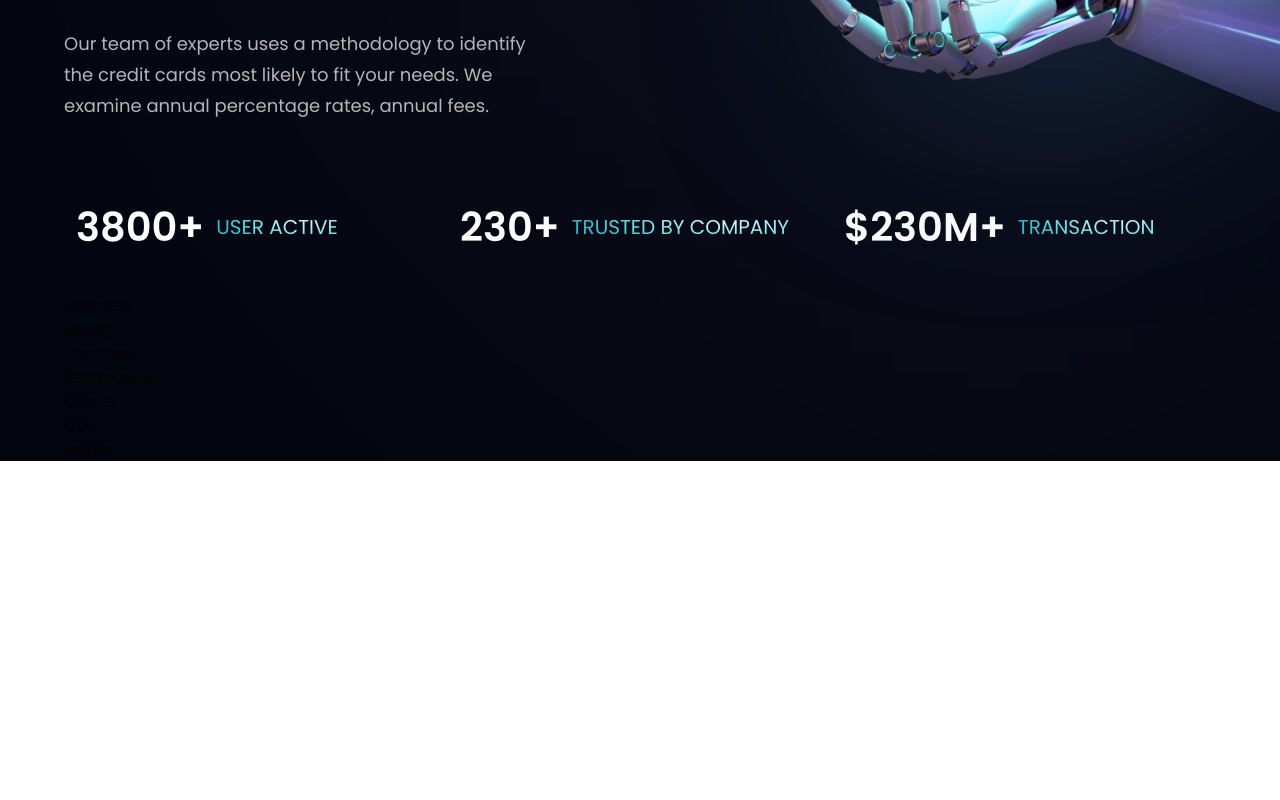
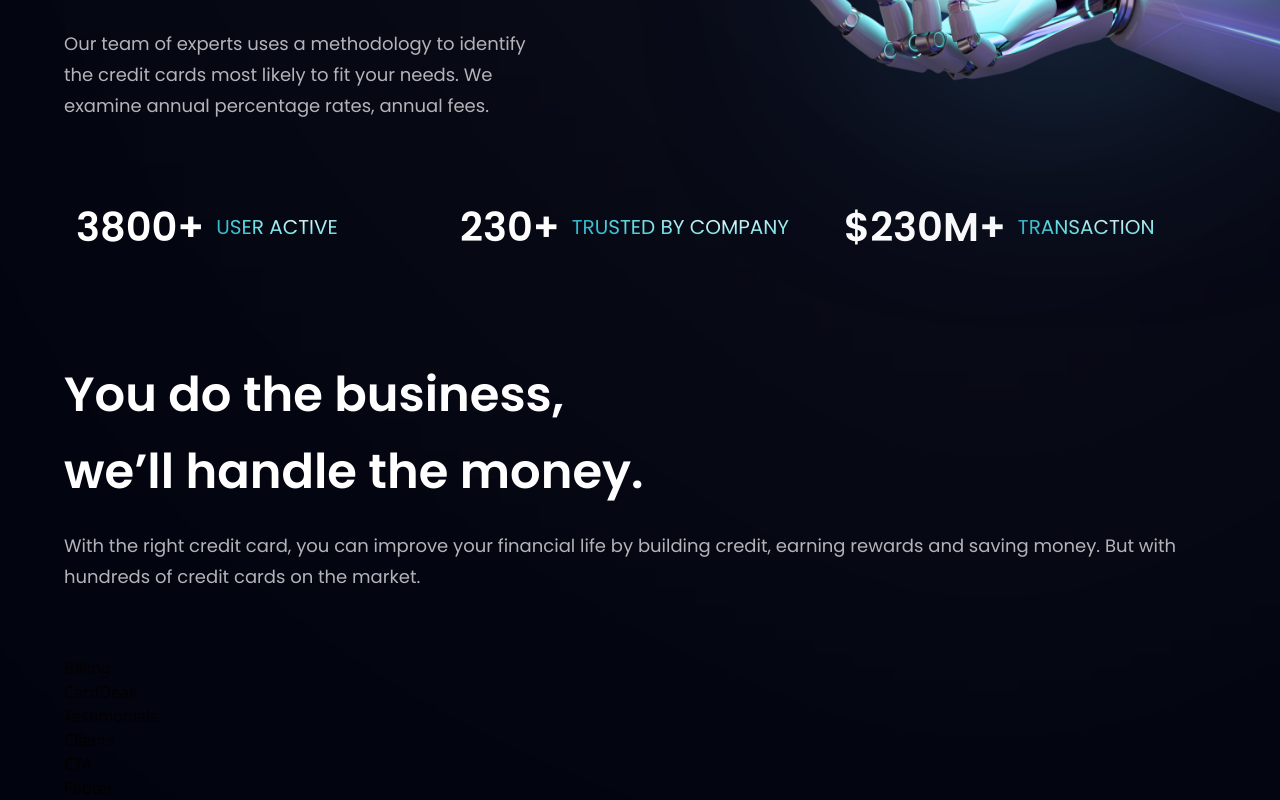
Before and after one commit to laney522/bank, a React app in the folder bank_modern_app/: page / in a window 1280 px wide. Shown: the part 603-1403 px from the top of the page. Before the commit the page ends 1064 px from the top, so only its background shows below. Built offline with nearby package versions, Linux system fonts and the light colour scheme; the HTML template or start-up script is replaced by a standard one.

Commit message:
Update Business.jsx

```diff
--- a/bank_modern_app/src/components/Business.jsx
+++ b/bank_modern_app/src/components/Business.jsx
@@ -1,10 +1,19 @@
 import React from 'react'
 import { features } from '../constants';
 import styles, { layout } from '../style';
+import Button from './Button';
 
 const Business = () => {
   return (
-    <div>Business</div>
+    <section id="features" className={layout.section}>
+      <div className={layout.sectionInfo}>
+        <h2 className={styles.heading2}>You do the business, <br
+          className="sm:block hidden" /> we’ll handle the money.</h2>
+        <p className={`${styles.paragraph} max-2-[470px] mt-5`}>With the right credit card, you can improve your
+          financial life by building credit, earning rewards and saving money.
+          But with hundreds of credit cards on the market.</p>
+      </div>
+    </section>
   )
 }
 
```
